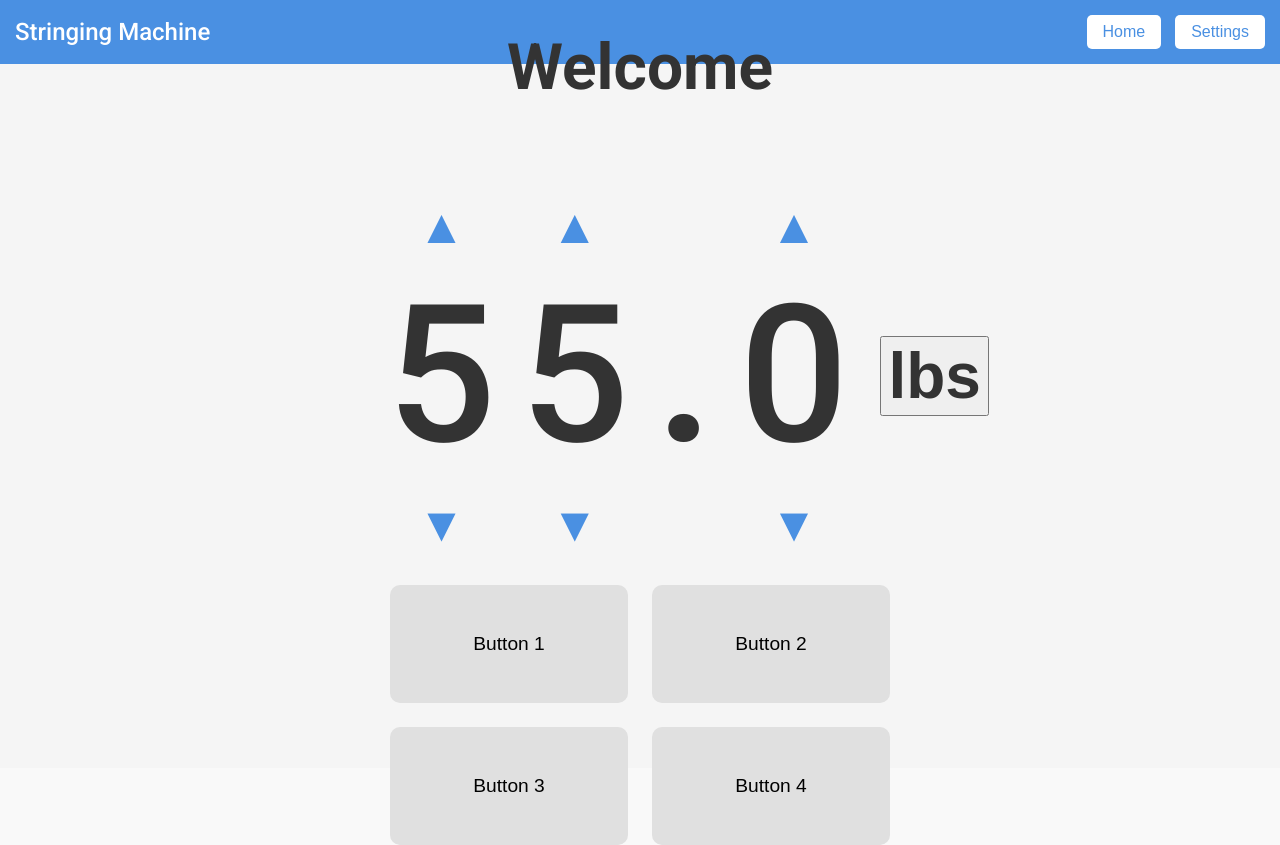
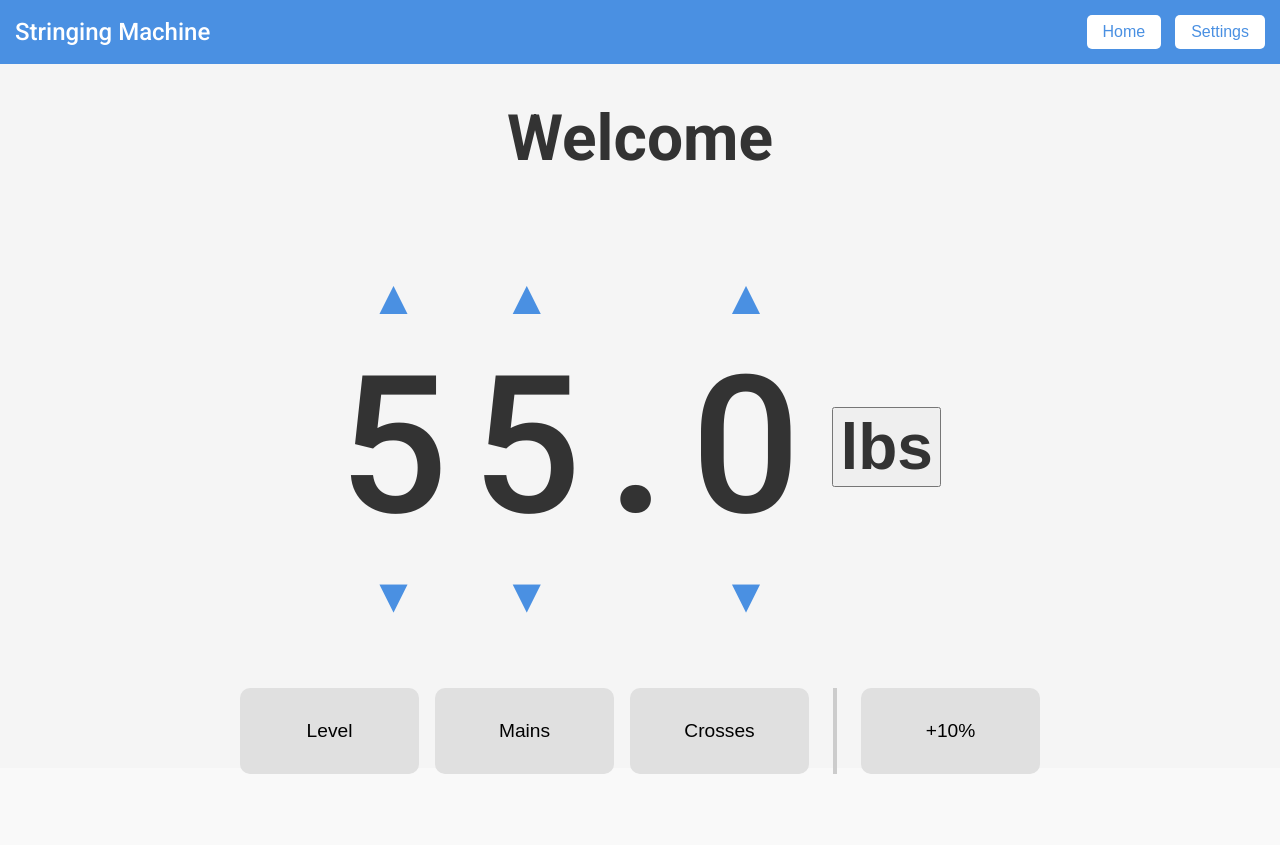
Before and after one commit to austin-schoster7/UI-Project-3, a SvelteKit app: page /stringing-menu in a window 1280 px wide. After the commit the page ends 800 px from the top, so only its background shows below. Built offline with nearby package versions, Linux system fonts and the light colour scheme.

Commit message:
Added button functions in stringing menu and added dropdown selector for experience level in the add stringer menu

```diff
--- a/src/routes/new-stringer/+page.svelte
+++ b/src/routes/new-stringer/+page.svelte
@@ -33,74 +33,6 @@
 	}
 </script>
 
-<style>
-  .form-container {
-    max-width: 400px;
-    margin: 2rem auto;
-    background-color: #ffffff;
-    padding: 2rem;
-    border-radius: 10px;
-    box-shadow: 0 4px 12px rgba(0, 0, 0, 0.1);
-  }
-
-  h2 {
-    text-align: center;
-    font-size: 1.5rem;
-    margin-bottom: 1.5rem;
-    color: #4A90E2;
-  }
-
-  label {
-    font-size: 0.9rem;
-    color: #666;
-  }
-
-  .required-asterisk {
-    color: #ff5722; /* Red color for the asterisk */
-    margin-left: 2px;
-  }
-
-  input, select {
-    width: 100%;
-    padding: 10px;
-    margin-top: 5px;
-    margin-bottom: 15px;
-    border: 1px solid #ddd;
-    border-radius: 5px;
-    font-size: 1rem;
-    color: #333;
-  }
-
-  input:focus, select:focus {
-    border-color: #4A90E2;
-    outline: none;
-    box-shadow: 0 0 0 2px rgba(74, 144, 226, 0.2);
-  }
-
-  .button {
-    width: 100%;
-    padding: 12px;
-    background-color: #4A90E2;
-    border: none;
-    border-radius: 5px;
-    color: #fff;
-    font-size: 1rem;
-    cursor: pointer;
-    transition: background-color 0.3s ease;
-  }
-
-  .button:hover {
-    background-color: #357ABD;
-  }
-
-  .error-message {
-    color: #ff5722;
-    font-size: 0.9rem;
-    margin-top: -10px;
-    margin-bottom: 15px;
-  }
-</style>
-
 <Header />
 
 <div class="form-container">
@@ -115,7 +47,12 @@
 	{/if}
 
 	<label>Experience Level</label>
-  <input type="text" placeholder="Enter experience level" bind:value={experienceLevel} />
+	<select type="text" placeholder="Enter experience level" bind:value={experienceLevel}>
+		<option value="Beginner">Beginner</option>
+		<option value="Experienced">Experienced</option>
+		<option value="Advanced">Advanced</option>
+		<option value="Professional">Professional</option>
+	</select>
 
 	<label>Email</label>
 	<input type="email" placeholder="Enter email" bind:value={email} />
@@ -134,3 +71,73 @@
 
 	<button class="button" on:click={saveProfile}>Add Profile</button>
 </div>
+
+<style>
+	.form-container {
+		max-width: 400px;
+		margin: 2rem auto;
+		background-color: #ffffff;
+		padding: 2rem;
+		border-radius: 10px;
+		box-shadow: 0 4px 12px rgba(0, 0, 0, 0.1);
+	}
+
+	h2 {
+		text-align: center;
+		font-size: 1.5rem;
+		margin-bottom: 1.5rem;
+		color: #4a90e2;
+	}
+
+	label {
+		font-size: 0.9rem;
+		color: #666;
+	}
+
+	.required-asterisk {
+		color: #ff5722; /* Red color for the asterisk */
+		margin-left: 2px;
+	}
+
+	input,
+	select {
+		width: 100%;
+		padding: 10px;
+		margin-top: 5px;
+		margin-bottom: 15px;
+		border: 1px solid #ddd;
+		border-radius: 5px;
+		font-size: 1rem;
+		color: #333;
+	}
+
+	input:focus,
+	select:focus {
+		border-color: #4a90e2;
+		outline: none;
+		box-shadow: 0 0 0 2px rgba(74, 144, 226, 0.2);
+	}
+
+	.button {
+		width: 100%;
+		padding: 12px;
+		background-color: #4a90e2;
+		border: none;
+		border-radius: 5px;
+		color: #fff;
+		font-size: 1rem;
+		cursor: pointer;
+		transition: background-color 0.3s ease;
+	}
+
+	.button:hover {
+		background-color: #357abd;
+	}
+
+	.error-message {
+		color: #ff5722;
+		font-size: 0.9rem;
+		margin-top: -10px;
+		margin-bottom: 15px;
+	}
+</style>
--- a/src/routes/stringing-menu/+page.svelte
+++ b/src/routes/stringing-menu/+page.svelte
@@ -7,12 +7,18 @@
 	let profileData;
 	let unit = 'lbs'; // Track the current unit
 	let tension = 55.0; // Default tension value
+	let originalTension = tension; // Store original tension for toggling +10%
+	let isTenPercentEnabled = false; // State for +10% button
+
+	// State to track which of the first three buttons is selected
+	let selectedFunctionButton = null; // Values can be 'Level', 'Mains', or 'Crosses'
 
 	onMount(() => {
-        selectedProfile.subscribe(profile => {
+		selectedProfile.subscribe((profile) => {
 			profileData = profile;
 			unit = profile.unit ? profile.unit : 'lbs'; // Set unit based on profile data
 			tension = unit === 'lbs' ? 55.0 : 25.0; // Set default tension based on unit
+			originalTension = tension; // Set original tension based on unit
 		});
 	});
 
@@ -35,6 +41,26 @@
 			unit = 'lbs';
 		}
 	}
+
+	function toggleTenPercent() {
+		if (isTenPercentEnabled) {
+			// Reset to original tension
+			tension = originalTension;
+		} else {
+			// Increase tension by 10%
+			originalTension = tension; // Store the current tension
+			tension = parseFloat((tension * 1.1).toFixed(1)); // Increase by 10%
+		}
+		isTenPercentEnabled = !isTenPercentEnabled; // Toggle the button state
+	}
+
+	function selectFunctionButton(button) {
+		if (selectedFunctionButton === button) {
+			selectedFunctionButton = null; // Deselect if the same button is clicked
+		} else {
+			selectedFunctionButton = button; // Select the new button
+		}
+	}
 </script>
 
 <Header />
@@ -43,7 +69,7 @@
 	<div class="welcome">
 		<h1>Welcome {profileData ? profileData.name : ''}</h1>
 	</div>
-    <br>
+	<br />
 
 	<!-- Increment and Decrement Arrows for each place value -->
 	<div class="tension-controls">
@@ -70,12 +96,22 @@
 		<button class="unit-label" on:click={toggleUnit}>{unit}</button>
 	</div>
 
-    <!-- Larger, square function buttons with more spacing -->
+	<!-- Side-by-side function buttons with a vertical bar separating +10% button -->
 	<div class="function-buttons">
-        <button>Button 1</button>
-        <button>Button 2</button>
-        <button>Button 3</button>
-        <button>Button 4</button>
+		<button
+			class={selectedFunctionButton === 'Level' ? 'enabled' : ''}
+			on:click={() => selectFunctionButton('Level')}>Level</button
+		>
+		<button
+			class={selectedFunctionButton === 'Mains' ? 'enabled' : ''}
+			on:click={() => selectFunctionButton('Mains')}>Mains</button
+		>
+		<button
+			class={selectedFunctionButton === 'Crosses' ? 'enabled' : ''}
+			on:click={() => selectFunctionButton('Crosses')}>Crosses</button
+		>
+		<div class="vertical-bar"></div>
+		<button class={isTenPercentEnabled ? 'enabled' : ''} on:click={toggleTenPercent}>+10%</button>
 	</div>
 </div>
 
@@ -111,7 +147,6 @@
 		justify-content: center;
 		gap: 1.5rem;
 		margin-bottom: 2rem;
-        margin-left: 6rem;
 	}
 
 	.tension-column {
@@ -159,19 +194,39 @@
 	}
 
 	.function-buttons {
-        display: grid;
-        grid-template-columns: repeat(2, 1fr);
-        gap: 1.5rem;
+		display: flex;
+		align-items: center;
+		justify-content: center;
+		gap: 1rem;
 		width: 100%;
-        max-width: 500px;
+		max-width: 800px;
+		margin-top: 2rem;
 	}
 
 	.function-buttons button {
-        padding: 3rem;
+		flex: 1;
+		padding: 2rem;
 		font-size: 1.2rem;
 		background-color: #e0e0e0;
 		border: none;
 		border-radius: 10px;
 		cursor: pointer;
+		transition: background-color 0.3s ease;
+	}
+
+	.function-buttons button:hover {
+		background-color: #d0d0d0;
+	}
+
+	.function-buttons button.enabled {
+		background-color: #357abd;
+		color: white;
+	}
+
+	.vertical-bar {
+		width: 4px;
+		background-color: #ccc;
+		height: 100%;
+		margin: 0 0.5rem;
 	}
 </style>
```
Lines whose indentation alone changed are shown as unchanged.
